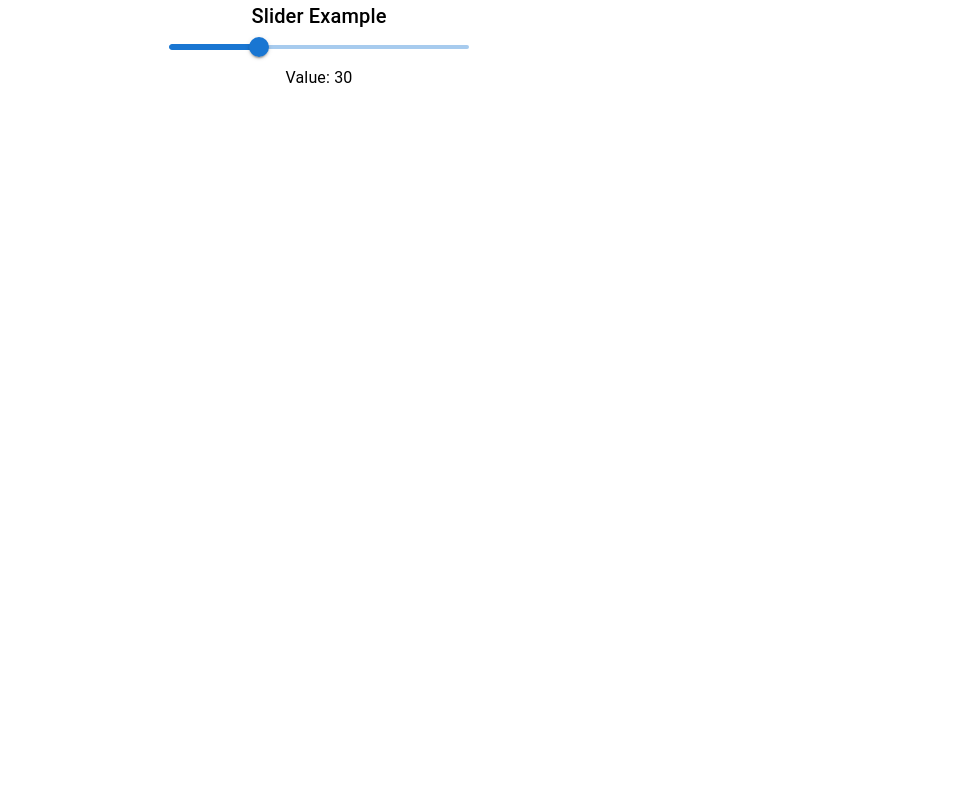
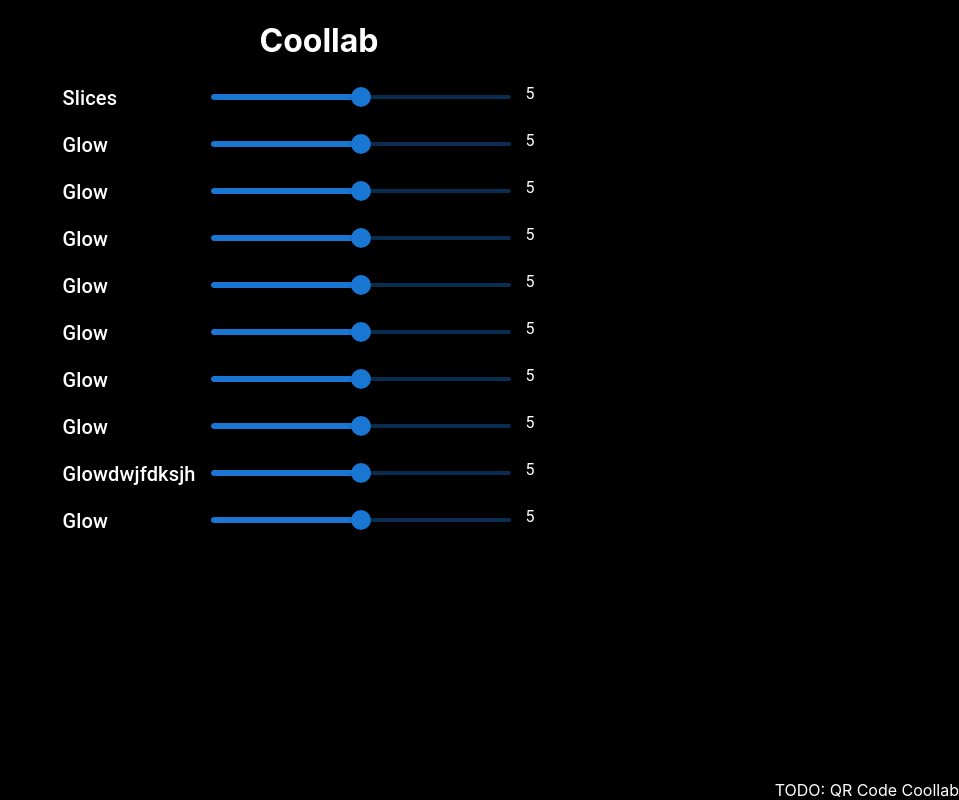
Before and after one commit to JulesFouchy/festijam, a React (Create React App) app: page / in a window 1280 px wide. Shown: the whole page, without its empty margins (321-1280 px from the left). Built offline with nearby package versions, Linux system fonts and the light colour scheme.

Commit message:
Slider component + basic style

```diff
--- a/src/App.js
+++ b/src/App.js
@@ -5,8 +5,8 @@ import Typography from "@mui/material/Typography"
 import { debounce } from "lodash"
 import axios from "axios"
 
-function App() {
-  const [sliderValue, setSliderValue] = useState(30)
+const MySlider = ({ name, address, min, max, default_value, step }) => {
+  const [sliderValue, setSliderValue] = useState(default_value)
 
   const handleSliderChange = (event, newValue) => {
     setSliderValue(newValue)
@@ -15,9 +15,7 @@ function App() {
 
   const debouncedSendRequest = debounce((value) => {
     axios
-      .get(
-        `http://192.168.1.91:1234/osc?value=${value / 100}&address=slices_count`
-      )
+      .get(`http://192.168.1.91:1234/osc?value=${value}&address=${address}`)
       .then((response) => {
         console.log("Response:", response.data)
       })
@@ -27,18 +25,138 @@ function App() {
   }, 10) // 10ms delay
 
   return (
-    <div style={{ width: 300, margin: "0 auto", textAlign: "center" }}>
-      <Typography variant="h6">Slider Example</Typography>
+    // <div
+    //   style={
+    //     {
+    //       /*  display: "grid", gridColumn: 2 */
+    //     }
+    //   }
+    // >
+    [
+      <Typography variant="h6">{name}</Typography>,
       <Slider
         value={sliderValue}
         onChange={handleSliderChange}
         aria-labelledby="continuous-slider"
-        min={0}
-        max={100}
-      />
-      <Typography variant="body1">Value: {sliderValue}</Typography>
-    </div>
+        min={min}
+        max={max}
+        step={step}
+        style={{ width: 300 }}
+        size="large"
+      />,
+      <Typography variant="body1" style={{ width: "50px" }}>
+        {Math.round(sliderValue * 100) / 100}
+      </Typography>,
+      // </div>
+    ]
   )
 }
 
+function App() {
+  return [
+    <div
+      style={{
+        margin: 0,
+        display: "flex",
+        "align-items": "center",
+        "justify-content": "center",
+        flexDirection: "column",
+      }}
+    >
+      <h1>Coollab</h1>
+      <div
+        style={{
+          display: "grid",
+          "grid-template-columns": "min-content min-content min-content",
+          gap: "15px",
+        }}
+      >
+        <MySlider
+          name="Slices"
+          address="slices_count"
+          min={0}
+          max={10}
+          default_value={5}
+          step={1}
+        />
+        <MySlider
+          name="Glow"
+          address="glow"
+          min={0}
+          max={10}
+          default_value={5}
+          step={0.000001}
+        />
+        <MySlider
+          name="Glow"
+          address="glow"
+          min={0}
+          max={10}
+          default_value={5}
+          step={0.000001}
+        />
+        <MySlider
+          name="Glow"
+          address="glow"
+          min={0}
+          max={10}
+          default_value={5}
+          step={0.000001}
+        />
+        <MySlider
+          name="Glow"
+          address="glow"
+          min={0}
+          max={10}
+          default_value={5}
+          step={0.000001}
+        />
+        <MySlider
+          name="Glow"
+          address="glow"
+          min={0}
+          max={10}
+          default_value={5}
+          step={0.000001}
+        />
+        <MySlider
+          name="Glow"
+          address="glow"
+          min={0}
+          max={10}
+          default_value={5}
+          step={0.000001}
+        />
+        <MySlider
+          name="Glow"
+          address="glow"
+          min={0}
+          max={10}
+          default_value={5}
+          step={0.000001}
+        />
+        <MySlider
+          name="Glowdwjfdksjh"
+          address="glow"
+          min={0}
+          max={10}
+          default_value={5}
+          step={0.000001}
+        />
+        <MySlider
+          name="Glow"
+          address="glow"
+          min={0}
+          max={10}
+          default_value={5}
+          step={0.000001}
+        />
+      </div>
+    </div>,
+    <div style={{ position: "fixed", bottom: 0, right: 0 }}>
+      TODO: QR Code Coollab
+    </div>,
+  ]
+}
+
 export default App
--- a/src/index.css
+++ b/src/index.css
@@ -5,6 +5,8 @@ body {
     sans-serif;
   -webkit-font-smoothing: antialiased;
   -moz-osx-font-smoothing: grayscale;
+  background-color: black;
+  color: white;
 }
 
 code {
```
